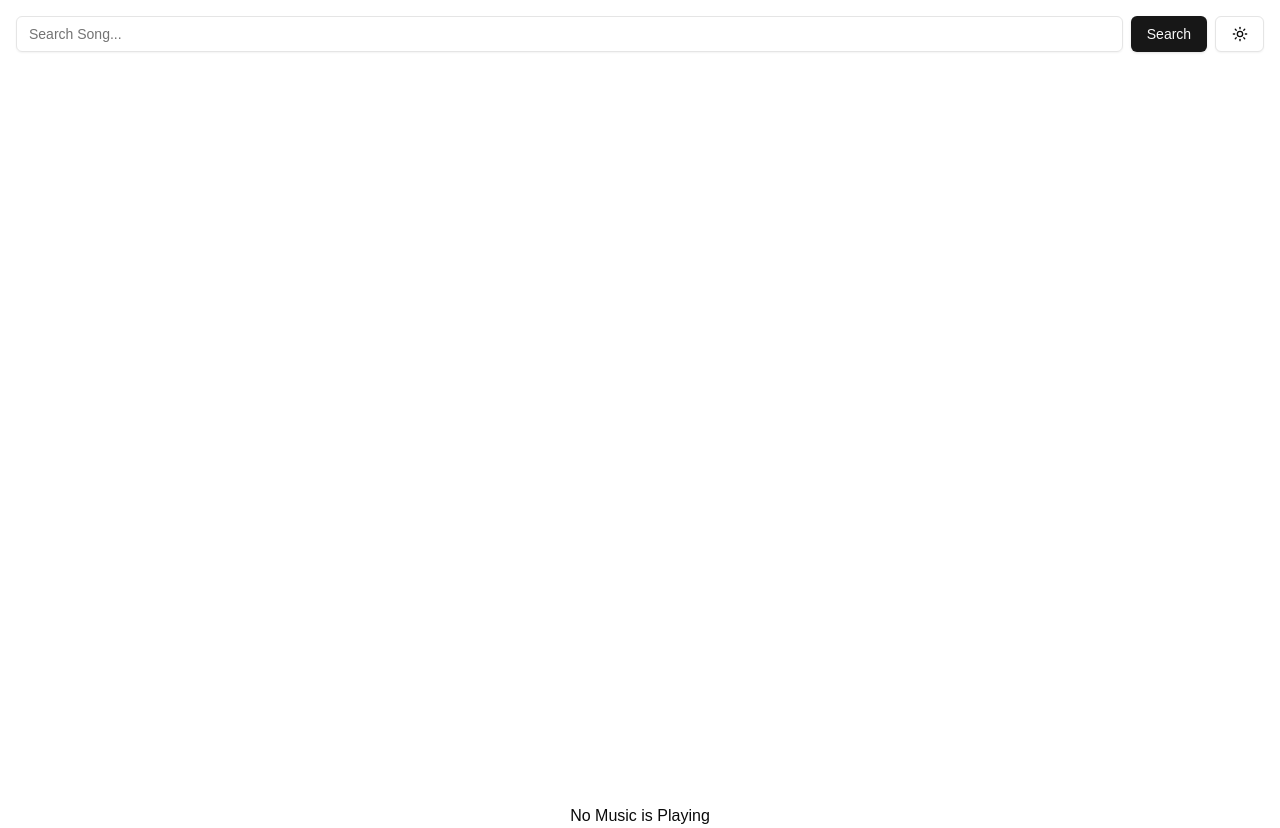
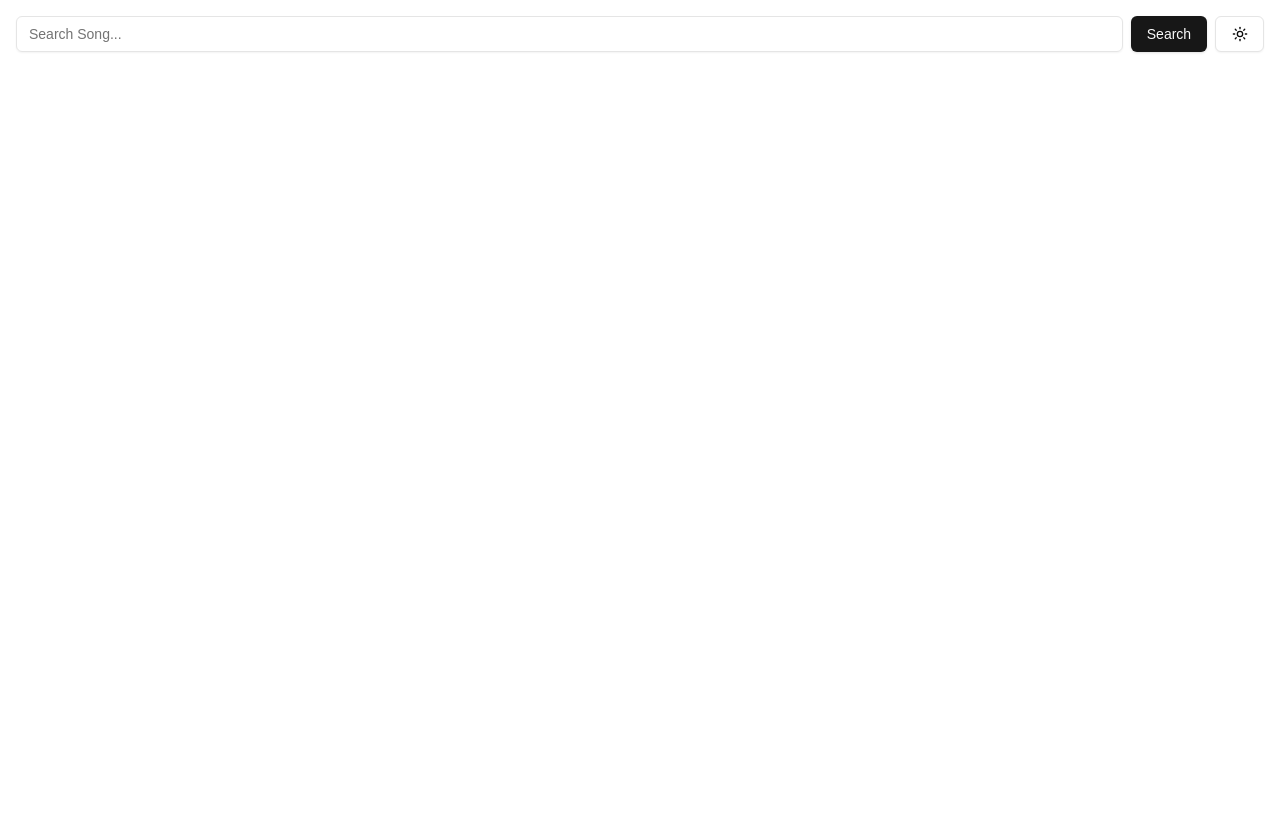
Before and after one commit to DebNation/xdmusic, a Next.js app: page / in a window 1280 px wide. After the commit the page ends 804 px from the top, so only its background shows below. Built offline with nearby package versions, Linux system fonts and the light colour scheme.

Commit message:
fix build

```diff
--- a/package.json
+++ b/package.json
@@ -17,8 +17,6 @@
     "axios": "^1.7.9",
     "class-variance-authority": "^0.7.1",
     "clsx": "^2.1.1",
-    "date-fns": "^4.1.0",
-    "format-duration": "^3.0.2",
     "lucide-react": "^0.469.0",
     "next": "15.1.3",
     "next-themes": "^0.4.4",
--- a/src/app/comps/player.tsx
+++ b/src/app/comps/player.tsx
@@ -10,7 +10,6 @@
   Maximize2,
   Minimize2,
 } from "lucide-react";
-import { formatDuration } from "date-fns";
 import { Button } from "@/components/ui/button";
 import { Slider } from "@/components/ui/slider";
 import { Card, CardContent } from "@/components/ui/card";
--- a/src/app/comps/search.tsx
+++ b/src/app/comps/search.tsx
@@ -42,7 +42,7 @@
   songIndex,
   setSongIndex,
 }) => {
-  const { data, isPending } = useQuery<typeof glboalSearchResult.data>({
+  const { data } = useQuery<typeof glboalSearchResult.data>({
     queryKey: ["searchSongDetails", searchClicked],
     queryFn: async () => {
       const data = await getGlobalSearch(searchText);
--- a/src/app/page.tsx
+++ b/src/app/page.tsx
@@ -38,7 +38,9 @@
   return (
     <>
       {isClient && typeof window !== "undefined" && (
-        <div className="flex flex-col min-h-screen">
+        <div className="flex flex-col min-h-screen overflow-hidden">
+          {" "}
+          {/* Added overflow-hidden */}
           <div className="flex justify-between items-center p-4 gap-2">
             <Input
               value={searchText}
@@ -77,9 +79,10 @@
               </DropdownMenuContent>
             </DropdownMenu>
           </div>
-
           {/* Content Section (Optional: Add your main content here) */}
-          <div className="flex-grow">
+          <div className="flex-grow overflow-auto">
+            {" "}
+            {/* Ensure overflow is handled here */}
             <Search
               searchText={searchText}
               searchClicked={searchClicked}
@@ -89,10 +92,8 @@
               setSongIndex={setSongIndex}
             />
           </div>
-
           {/* Bottom Section: Player */}
-
-          {songList.length > 0 ? (
+          {songList.length > 0 && (
             <div className="">
               <Player
                 songList={songList}
@@ -102,10 +103,6 @@
                 setIsExpanded={setIsExpanded}
               />
             </div>
-          ) : (
-            <div className="flex justify-center">
-              <div>No Music is Playing</div>
-            </div>
           )}
         </div>
       )}
```
Also changed, not shown: 1 other file (tests, documents, lock files or other folders).
